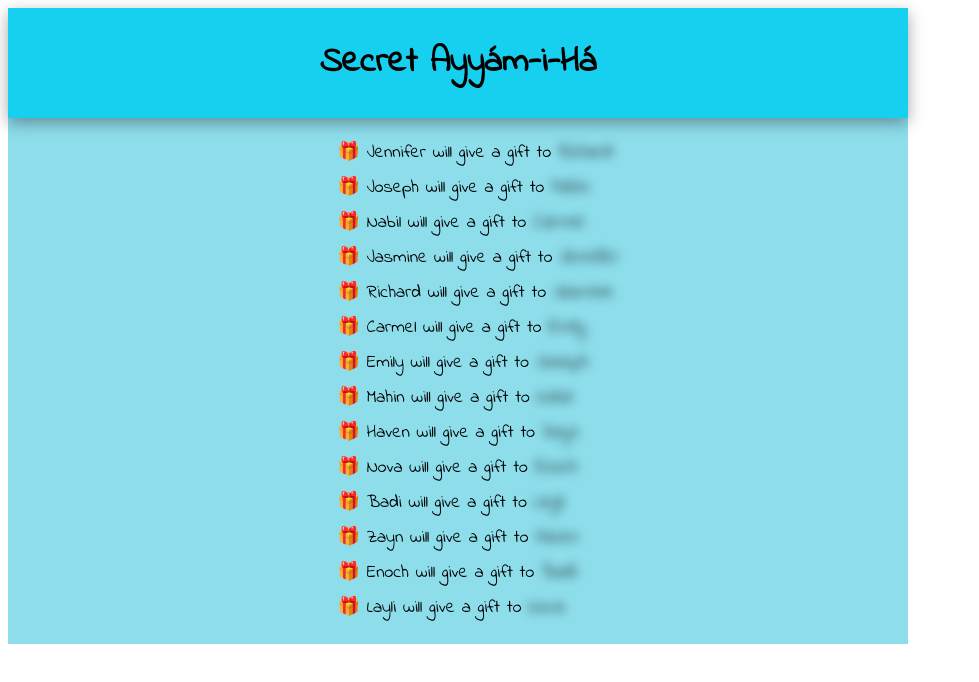
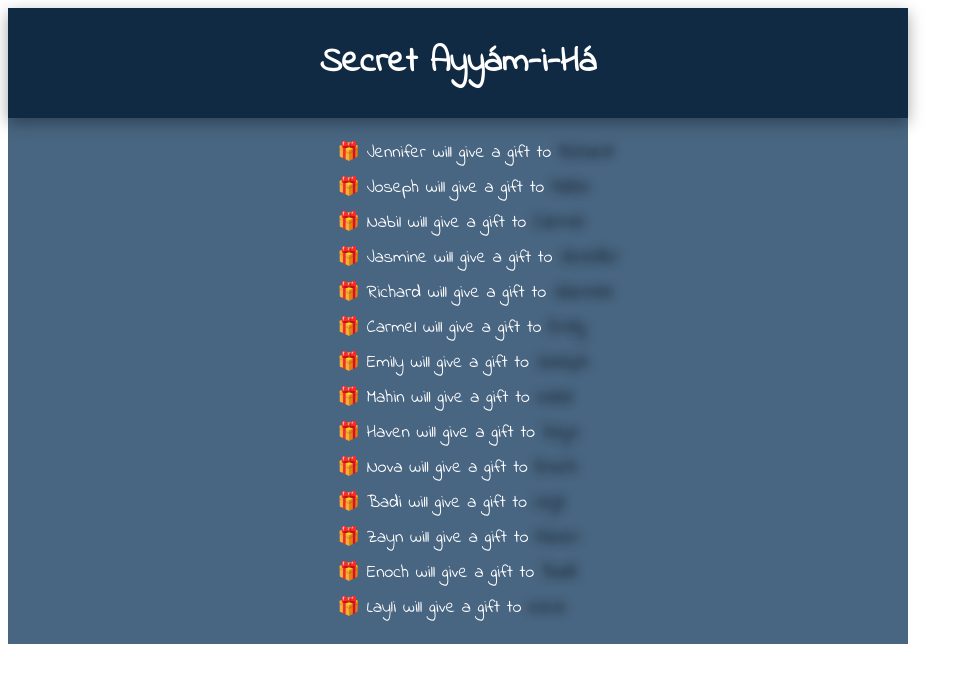
Before and after one commit to joeklein9/secret-ayyamiha, a plain HTML site: page index.html in a window 1280 px wide. Shown: the whole page, without its empty margins (0-979 px from the left). Drawn offline with Linux system fonts and the light colour scheme.

Commit message:
dark mode

```diff
--- a/style.css
+++ b/style.css
@@ -19,8 +19,8 @@ h1 {
     justify-content:center;
     align-items:center;
     font-family: 'Indie Flower', cursive;
-    background-color: #1bbad67f;
-    color:black;
+    background-color: #486581;
+    color:white;
     max-width:900px
 
 
@@ -39,7 +39,7 @@ h1 {
 
 .navbar {
     width:100%;
-    background-color:#0ccff1e8;
+    background-color:#102a43;
     box-shadow: rgba(0, 0, 0, 0.35) 0px 5px 15px;
 
 }
```
